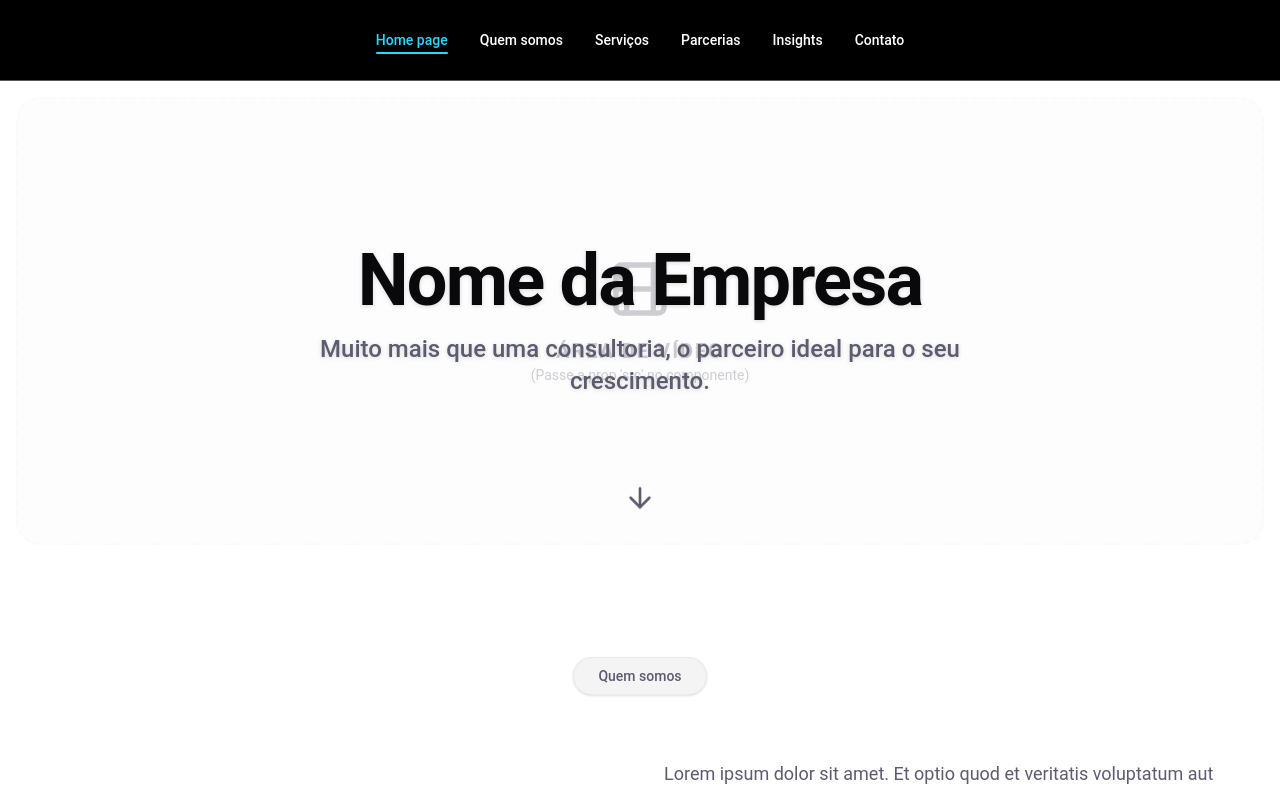
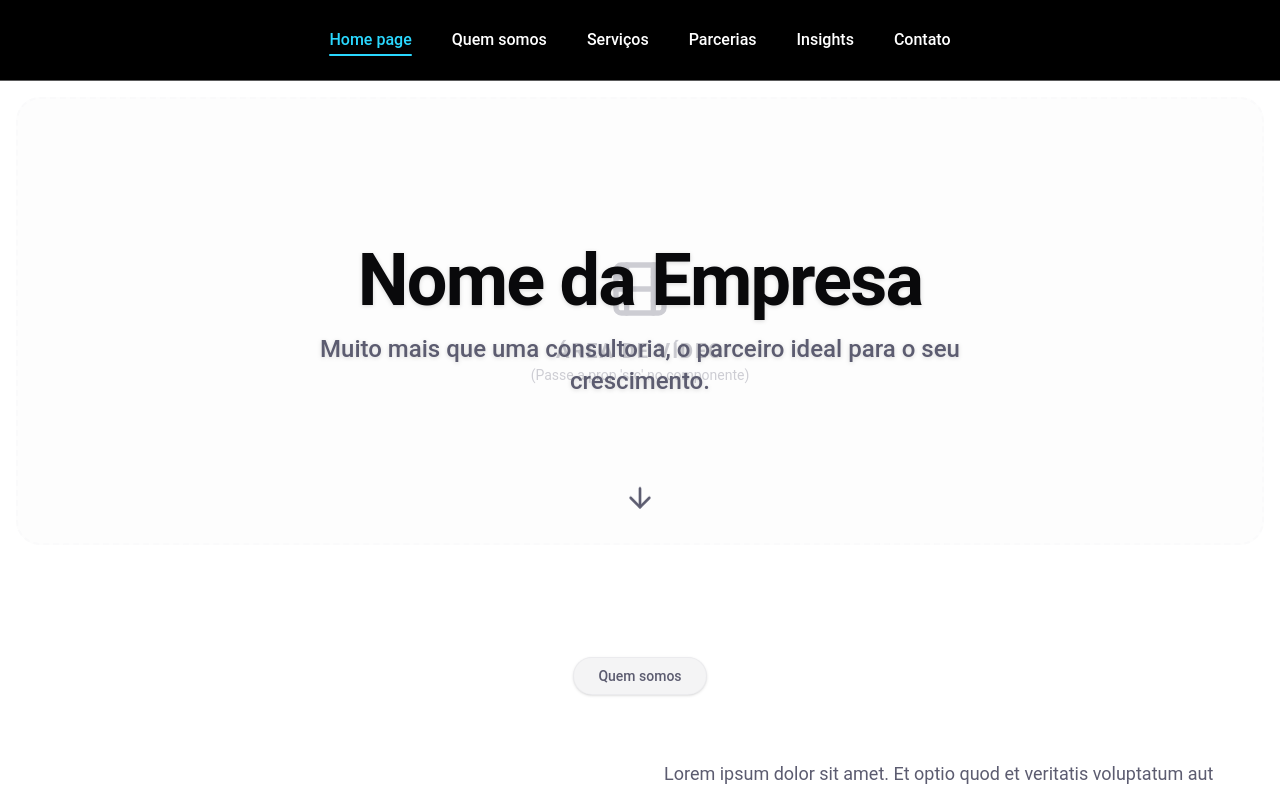
Before and after one commit to HandersonLuc/site-meta, a Next.js app: page / in a window 1280 px wide. Shown: the top 795 px of the page. Built offline with nearby package versions, Linux system fonts and the light colour scheme; no server answers.

Commit message:
Fix: text size changed

```diff
--- a/components/layout/Header.tsx
+++ b/components/layout/Header.tsx
@@ -22,7 +22,7 @@ export function Header() {
         {/* Logo */}
 
         {/* Navegação Desktop */}
-        <nav className="hidden md:flex items-center gap-8 text-sm font-medium">
+        <nav className="hidden md:flex items-center gap-10 text-12px font-medium">
           {navLinks.map((link) => {
             const isActive = pathname === link.href;
             return (
```
